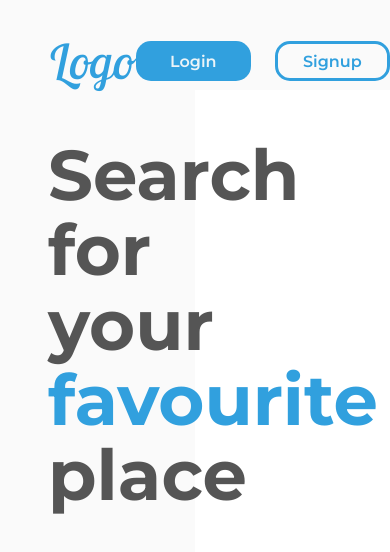
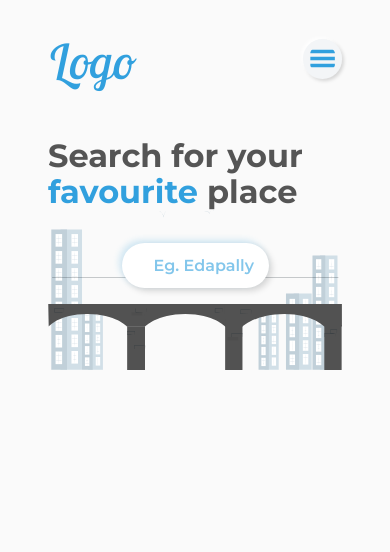
Before and after one commit to soydevs/frontend, a React (Create React App) app: page / in a window 390 px wide. Shown: the top 552 px of the page. Built offline with nearby package versions, Linux system fonts and the light colour scheme.

Commit message:
login signup

```diff
--- a/src/components/Landing/Landing.css
+++ b/src/components/Landing/Landing.css
@@ -1,22 +1,121 @@
 .landing {
-    height: calc(100vh - 90px);
+    min-height: calc(100vh - 90px);
     background-color: #FAFAFA;
     padding: 3rem;
     display: flex;
     flex-direction: column;
 }
 
-.landing {
+.landing h1 {
     font-family: var(--primary-font);
     font-style: normal;
     font-weight: bold;
-    font-size: 2.2rem;
-    line-height: 75px;
+    font-size: 3.6rem;
     text-align: start;
     color: #555555;
     width: 50%;
+    line-height: 112%;
 }
 
 .blue__span {
     color: var(--blue);
 }
+
+.landing__container {
+    display: flex;
+    flex-direction: column;
+    align-items: center;
+    justify-content: center;
+}
+
+.train__container {
+    width: 100%;
+    position: relative;
+}
+
+.train__container img {
+    object-fit: cover;
+    max-width:100%;
+    max-height:100%;
+}
+
+.landing_input_div {
+    position: absolute;
+    width: 100%;
+    display: flex;
+    align-items: center;
+    top: 20%;
+}
+
+.landing_input {
+    outline: none;
+    border: none;
+    box-sizing: border-box;
+    background: #FFFFFF;
+    box-shadow: -3px -3px 6px rgba(49, 160, 222, 0.2), 3px 3px 6px rgba(0, 0, 0, 0.15);
+    border-radius: 40px;
+    font-family: var(--primary-font);
+    font-style: normal;
+    font-weight: 600;
+    height: 45px;
+    width: 50%;
+    font-size: 16px;
+    padding: 0.5rem;
+    padding-left: 2rem;
+    color: rgba(49, 160, 222, 0.8);
+    margin: auto;
+}
+
+.landing_input::placeholder {
+    color: rgba(49, 160, 222, 0.6);
+    opacity: 1;
+}
+
+.landing_input:-ms-input-placeholder {
+    color: rgba(49, 160, 222, 0.6);
+}
+
+.landing_input::-ms-input-placeholder {
+    color: rgba(49, 160, 222, 0.6);
+}
+
+
+
+
+@media (min-width: 992px) and (max-width: 1380px) {
+    .landing h1 {
+        font-size: 3.2rem;
+    }
+}
+
+
+@media screen and (max-width: 992px) {
+    .landing h1 {
+        font-size: 2.2rem;
+        width: 100%;
+    }
+}
+
+@media screen and (max-width: 800px) {
+    .landing h1 {
+        font-size: 2rem;
+    }
+}
+
+@media screen and (max-width: 600px) {
+
+}
+
+@media screen and (max-width: 400px) {
+
+}
+
+@media only screen and (min-device-width: 320px) and (max-device-width:
+  480px) and (-webkit-device-pixel-ratio: 2) and (device-aspect-ratio: 2/3) {
+
+}
+
+
+@media only screen and (device-width: 768px) {
+
+}
--- a/src/components/Landing/Landing.js
+++ b/src/components/Landing/Landing.js
@@ -1,11 +1,21 @@
 import React from 'react'
 
 import './Landing.css'
+
+import train from '../../assets/svg/train.svg'
 
 function Landing() {
     return (
         <div className="landing">
             <h1>Search for your <span className="blue__span">favourite</span> place </h1>
+            <div className="landing__container">
+                <div className="train__container">
+                    <div className="landing_input_div">
+                        <input type="text" className="landing_input" placeholder="Eg. Edapally"/>
+                    </div>
+                    <img src={train} alt="" />
+                </div>
+            </div>
         </div>
     )
 }
--- a/src/components/UI/Globe/Globe.css
+++ b/src/components/UI/Globe/Globe.css
@@ -114,13 +114,11 @@
     .ls__img:hover{
         transform: rotate(var(--angle)) translateY(calc(var(--y) - 20px)) scale(1.1);
     }
-}
-
-@media (min-width: 992px) and (max-width: 1380px) {
     .spin-container{
         --scale: 2;
     }
 }
+
 
 
 
--- a/src/components/auth/Login/Login.js
+++ b/src/components/auth/Login/Login.js
@@ -1,27 +1,59 @@
-import React, { useState } from 'react'
-import { Link } from 'react-router-dom'
+import React, { useState, useContext } from 'react'
+import { Link, useHistory } from 'react-router-dom'
+import axios from 'axios'
 
 import { BsEye, BsEyeSlash } from "react-icons/bs";
-
+import { AuthContext } from '../../../context/AuthContext'
 import './Login.css'
 import Globe from '../../UI/Globe/Globe';
 
 
 function Login() {
-
+    const [errorMsg, setErrorMsg] = useState('')
     const [username, setUsername] = useState('')
     const [password, setPassword] = useState('')
 
     const [hidden, setHidden] = useState(true)
 
+    const { handleUser, handleToken, currentUser } = useContext(AuthContext);
+    const history = useHistory()
+
+    if (currentUser) {
+        history.push('/')
+        window.location.reload()
+    }
+
     const togglePassView = () => {
         setHidden(!hidden)
     }
 
-    const handleSignUp = (e) => {
+    const handleSignUp = async (e) => {
         e.preventDefault()
+        const URL = process.env.REACT_APP_BASE_URL + '/auth/login';
+        const data = {
+            username,
+            password
+        }
         if(username && password) {
-            console.log(username)
+            setErrorMsg('')
+            console.log(data)
+            try {// eslint-disable-next-line
+                const res = await axios.post(URL, data)
+                if(res.data.success) {
+                    await handleToken(res.data.token)
+                    await handleUser(res.data.username)
+                    history.push('/')
+                } else {
+                    setErrorMsg('Invalid credentials')
+                }
+                console.log(res)
+
+                console.log(res.data.message)
+            } catch (error) {
+                console.log(error)
+                setErrorMsg('Signin failed!')
+                setTimeout(() => { setErrorMsg('') }, 4000)
+            }
         }
         else {
             alert('Enter all the fields')
--- a/src/components/auth/Profile/Profile.js
+++ b/src/components/auth/Profile/Profile.js
@@ -1,7 +1,9 @@
-import React, { useState } from 'react'
+import axios from 'axios';
+import React, { useState, useEffect, useContext } from 'react'
 
 import { HiPencil, HiOutlineUserCircle, HiOutlineCake, HiOutlinePhone, HiOutlineMail, HiOutlineLocationMarker } from "react-icons/hi";
 import './Profile.css'
+import { AuthContext } from '../../../context/AuthContext'
 
 function Profile() {
 
@@ -10,6 +12,32 @@ function Profile() {
     const [location, setLocation] = useState('Kochi')
     const [email, setEmail] = useState('kanedoe@gmail.com')
     const [birthdate, setBirthdate] = useState('07-09-2001')
+
+    const [user, setUser] = useState()
+    const { token} = useContext(AuthContext);
+
+    console.log(token)
+
+    const fetchData = async () => {
+        const URL = process.env.REACT_APP_BASE_URL + '/users';
+        try {// eslint-disable-next-line
+            const res = await axios.get(URL,  {headers: { 'Authorization': `Bearer ${token}` }})
+
+            console.log(res.data)
+            setUser(res.data)
+            setName(user.name)
+            setPhone(user.phone)
+            setEmail(user.email)
+        } catch (error) {
+            console.log(error)
+        }
+    }
+
+
+    useEffect(() => {
+        fetchData()
+
+    }, [])
 
 
     return (
--- a/src/components/auth/SignUp/SignUp.css
+++ b/src/components/auth/SignUp/SignUp.css
@@ -211,7 +211,9 @@
 
 
 @media (min-width: 992px) and (max-width: 1380px) {
-
+    .lsc__left__form {
+        transform: translateX(5rem);
+    }
 }
 
 
--- a/src/components/auth/SignUp/SignUp.js
+++ b/src/components/auth/SignUp/SignUp.js
@@ -1,9 +1,10 @@
-import React, { useState } from 'react'
-import { Link } from 'react-router-dom'
-
+import React, { useState , useContext } from 'react'
+import { Link, useHistory } from 'react-router-dom'
+import axios from 'axios'
 import { BsEye, BsEyeSlash } from "react-icons/bs";
 
 import './SignUp.css'
+import { AuthContext } from '../../../context/AuthContext'
 import Globe from '../../UI/Globe/Globe';
 
 function SignUp() {
@@ -14,22 +15,48 @@ function SignUp() {
     const [password, setPassword] = useState('')
 
     const [hidden, setHidden] = useState(true)
+    const [errorMsg, setErrorMsg] = useState('')
+
+    const history = useHistory()
+
+    const { currentUser } = useContext(AuthContext);
+
+    if (currentUser) {
+        history.push('/')
+    }
+
 
     const togglePassView = () => {
         setHidden(!hidden)
     }
 
-    const handleSignUp = (e) => {
+    const handleSignUp = async (e) => {
         e.preventDefault()
+        const URL = process.env.REACT_APP_BASE_URL + '/auth/signup'
+        const data = {
+            username,
+            name,
+            phone,
+            password
+        }
         if(username && name && phone && password) {
-            console.log(username)
-            console.log(name)
-            console.log(phone)
+            console.log(URL)
+            try {// eslint-disable-next-line
+                const res = await axios.post(URL, data)
+                history.push('/login')
+                console.log(res)
+            } catch (error) {
+                console.log(error)
+                setErrorMsg('Signin failed!')
+                setTimeout(() => { setErrorMsg('') }, 4000)
+            }
         }
         else {
-            alert('Enter all the fields')
+            setErrorMsg('Enter all the fields')
         }
     }
+
+    console.log(errorMsg)
 
     return (
         <div className="signUp">
--- a/src/components/layout/Navbar/Navbar.css
+++ b/src/components/layout/Navbar/Navbar.css
@@ -3,10 +3,7 @@
     display: flex;
     align-items: center;
     justify-content: center;
-    position: sticky;
-    top: 0;
     width: 100%;
-    z-index: 3;
     background-color: #FAFAFA;
 }
 
@@ -64,3 +61,85 @@
     border: 3px solid var(--blue);
     background: none;
 }
+
+.nav__mob {
+    display: none;
+}
+
+
+.nav__open {
+    color: var(--blue);
+    cursor: pointer;
+    font-size: 1.75rem;
+    box-sizing: content-box;
+    padding: 0.35rem;
+    background: #F3F5F7;
+    box-shadow: -1.875px -1.875px 3.75px rgba(255, 255, 255, 0.85), 1.875px 1.875px 3.75px rgba(0, 0, 0, 0.15);
+    border-radius: 21.875px;
+}
+
+.nav__close {
+    color: #31A0DE;
+    position: absolute;
+    right: 10px;
+    top: 15px;
+    cursor: pointer;
+    font-size: 1.85rem;
+    box-sizing: content-box;
+    padding: 0.35rem;
+    background: #F3F5F7;
+    box-shadow: -1.875px -1.875px 3.75px rgba(255, 255, 255, 0.85), 1.875px 1.875px 3.75px rgba(0, 0, 0, 0.15);
+    border-radius: 21.875px;
+}
+
+
+.navContainer {
+    height: 150%;
+    width: 200px;
+    padding: 3.5rem 2rem;
+    display: flex;
+    flex-direction: column;
+    align-items: center;
+    justify-content: center;
+    gap: 1.5rem;
+}
+
+
+
+
+
+@media (min-width: 992px) and (max-width: 1380px) {
+
+}
+
+
+@media screen and (max-width: 992px) {
+    .nav_btn_container {
+        display: none;
+    }
+    .nav__mob {
+        display: block;
+    }
+}
+
+@media screen and (max-width: 800px) {
+
+}
+
+@media screen and (max-width: 600px) {
+
+}
+
+@media screen and (max-width: 400px) {
+
+}
+
+@media only screen and (min-device-width: 320px) and (max-device-width:
+  480px) and (-webkit-device-pixel-ratio: 2) and (device-aspect-ratio: 2/3) {
+
+}
+
+
+@media only screen and (device-width: 768px) {
+
+}
--- a/src/components/layout/Navbar/Navbar.js
+++ b/src/components/layout/Navbar/Navbar.js
@@ -1,9 +1,65 @@
-import React from 'react'
+import React, { useState, useContext } from 'react'
 import { Link } from 'react-router-dom'
+import { withStyles, makeStyles } from '@material-ui/core/styles';
+import Dialog from '@material-ui/core/Dialog';
+import MuiDialogContent from '@material-ui/core/DialogContent';
+import { IoIosClose } from "react-icons/io";
+import { GiHamburgerMenu } from "react-icons/gi";
 
+import { AuthContext } from '../../../context/AuthContext'
 import './Navbar.css'
 
+
+
 function Navbar() {
+
+    const [open, setOpen] = useState(false);
+    const { handleLogout } = useContext(AuthContext);
+
+    const handleNavOpen = () => {
+      setOpen(true);
+    };
+    const handleNavClose = () => {
+      setOpen(false);
+    };
+
+    const useStyles = makeStyles({
+        topScrollPaper: {
+            alignItems: "flex-start",
+            justifyContent: "flex-end",
+            margin: 0,
+        },
+        topPaperScrollBody: {
+            verticalAlign: "top",
+            margin: 0,
+        },
+        paper: {
+            borderRadius: '0px 0px 0px 20px'
+        },
+        nav_login: {
+            border: 'none',
+            background: '#31A0DE',
+            color: '#F3F5F7',
+            height: 45
+        },
+        nav_signup: {
+            border: '3px solid #31A0DE',
+            background: 'none',
+            color: '#31A0DE',
+            height: 45
+        }
+    });
+
+    const classes = useStyles();
+
+
+    const DialogContent = withStyles((theme) => ({
+        root: {
+            padding: theme.spacing(2),
+            background: '#F3F5F7;',
+            boxShadow: '-3px 3px 6px rgba(49, 160, 222, 0.2)',
+        },
+    }))(MuiDialogContent);
 
     return (
         <div className="navbar">
@@ -17,6 +73,38 @@ function Navbar() {
                     <Link to="/signup">
                         <button className="navBtn nav_signup">Signup</button>
                     </Link>
+                    <button onClick={handleLogout} className="navBtn nav_signup">Logout</button>
+                </div>
+
+                <div className="nav__mob">
+                    <GiHamburgerMenu className="nav__open" onClick={handleNavOpen}/>
+                    <Dialog
+                          PaperProps={{
+                            style: {
+                                margin: 0
+                            },
+                          }}
+                        onClose={handleNavClose}
+                        open={open}
+                        scroll="paper"
+                        classes={{
+                            scrollPaper: classes.topScrollPaper,
+                            paperScrollBody: classes.topPaperScrollBody,
+                            paper: classes.paper
+                        }}
+                    >
+                        <DialogContent>
+                            <IoIosClose className="nav__close" onClick={handleNavClose} aria-label="close"/>
+                            <div className="navContainer" onClick={handleNavClose}>
+                                <Link to="/login">
+                                    <button className={`${classes.nav_login} navBtn`}>Login</button>
+                                </Link>
+                                <Link to="/signup">
+                                    <button className={`${classes.nav_signup} navBtn`}>Signup</button>
+                                </Link>
+                            </div>
+                        </DialogContent>
+                    </Dialog>
                 </div>
             </div>
         </div>
--- a/src/context/AuthContext.js
+++ b/src/context/AuthContext.js
@@ -3,20 +3,29 @@ import React, { createContext, useState } from "react";
 export const AuthContext = createContext()
 
 function AuthContextProvider(props) {
-    const [currentUser, setCurrentUser] = useState(localStorage.getItem('localUser'))
+    const [currentUser, setCurrentUser] = useState(localStorage.getItem('soydevsLocalUser'))
+    const [token, setToken] = useState(localStorage.getItem('soydevsToken'))
 
     const handleUser = (user) => {
         setCurrentUser(user)
-        localStorage.setItem('localUser', user)
+        localStorage.setItem('soydevsLocalUser', user)
+        console.log(currentUser)
+    }
+
+    const handleToken = (token) => {
+        setToken(token)
+        localStorage.setItem('soydevsToken', token)
+        console.log(token)
     }
 
 
     const handleLogout = () => {
-        localStorage.removeItem('localUser')
+        localStorage.removeItem('soydevsLocalUser')
+        localStorage.removeItem('soydevsToken')
     }
 
 
-    const value = { currentUser, handleUser, handleLogout }
+    const value = { currentUser, handleUser, handleLogout, handleToken, token }
 
 
 
```
Also changed, not shown: src/assets/svg/train.svg (added), 1 other file (tests, documents, lock files or other folders).
